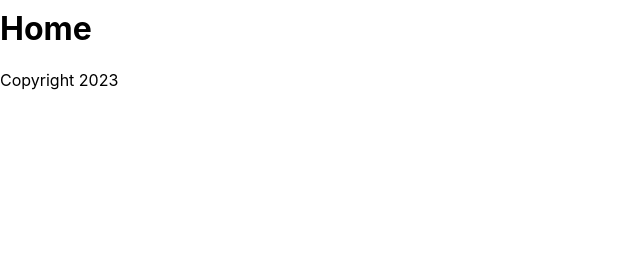
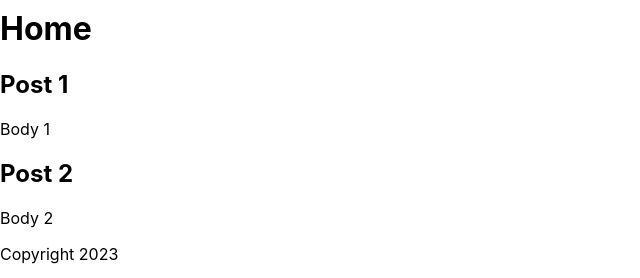
Before and after one commit to EvaldasZak/63-paskaita---React-Test, a React (Create React App) app: page /register in a window 1280 px wide. Both pictures are taken after typing "Sample", "Sample123", "Sample123" into the empty fields and a click on the button "Register". Shown: the part 372-650 px from the top of the page, without its empty margins (0-640 px from the left). Built offline with nearby package versions, Linux system fonts and the light colour scheme; no server answers; data requests are answered from the project's data file.

Commit message:
Show fake posts

```diff
--- /dev/null
+++ b/src/components/Organisms/PostCard.jsx
@@ -0,0 +1,13 @@
+import React from 'react';
+
+const PostCard = ({data}) => {
+
+    return (
+        <div>
+        <h2>{data.title}</h2>
+        <p>{data.body}</p>
+        </div>
+        );
+    };
+
+    export default PostCard;
--- a/src/components/Pages/Home.jsx
+++ b/src/components/Pages/Home.jsx
@@ -1,8 +1,35 @@
+import PostCard from "../Organisms/PostCard";
+
 const Home = () => {
+    let posts = [
+        {
+            "id": 1,
+            "title": "Post 1",
+            "body": "Body 1"
+          },
+          {
+            "id": 2,
+            "title": "Post 2",
+            "body": "Body 2"
+          }
+    ];
 
     return (
+        <>
         <h1>Home</h1>
-     );
-}
+        <div>
 
-export default Home;
+        {
+            posts.map(post =>
+                <PostCard
+                key={post.id}
+                data={post}
+                />
+                )
+            }
+            </div>
+            </>
+            )
+        }
+
+        export default Home;
```
